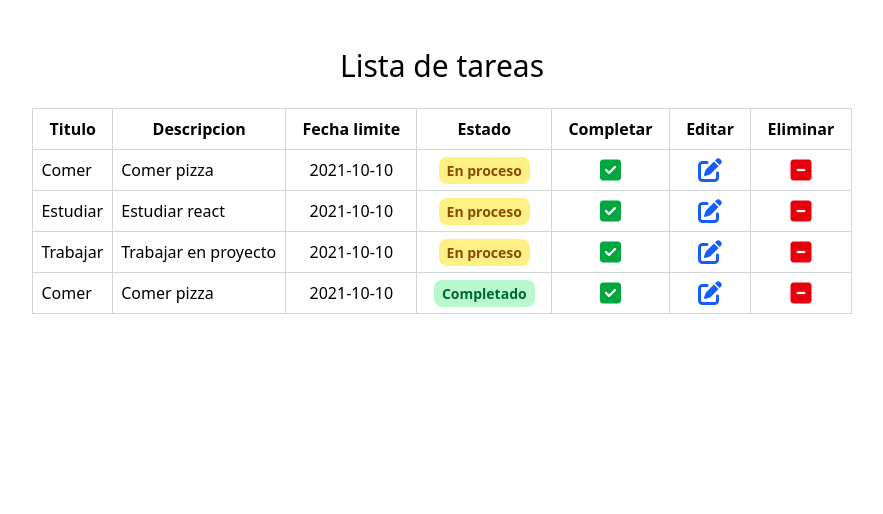
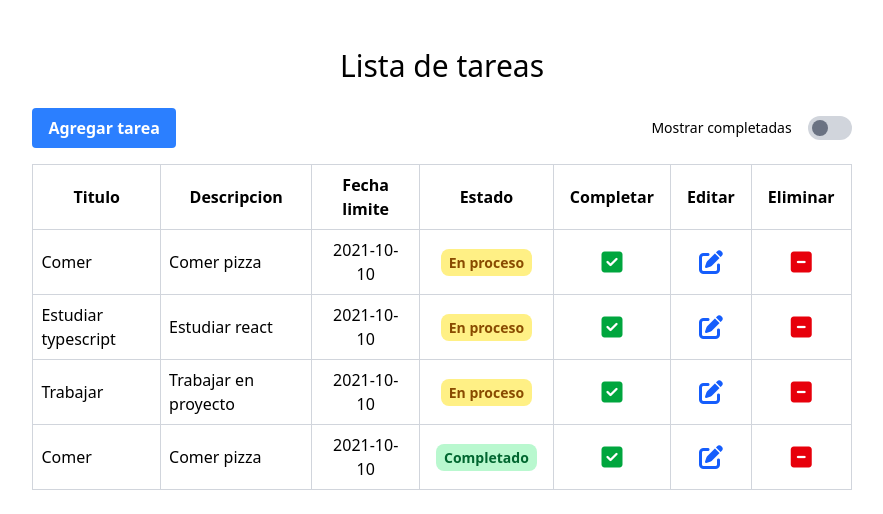
Before and after one commit to J-Antonio73/frontend_todo, a React (Vite) app: page / in a window 1280 px wide. Shown: the top 514 px of the page, without its empty margins (198-1081 px from the left). Built offline with nearby package versions, Linux system fonts and the light colour scheme.

Commit message:
create add task button and show completed switch

```diff
--- /dev/null
+++ b/src/components/ButtonsHeader/AddTask.jsx
@@ -0,0 +1,7 @@
+export default function AddTask() {
+	return (
+		<button className="bg-blue-500 hover:bg-blue-700 text-white font-bold py-2 px-4 rounded cursor-pointer">
+			Agregar tarea
+		</button>
+	);
+}
--- /dev/null
+++ b/src/components/ButtonsHeader/ButtonsContainer.jsx
@@ -0,0 +1,14 @@
+import AddTask from "./AddTask";
+import CompletedSwitch from "./CompletedSwitch";
+
+export default function ButtonsContainer({ completed, setCompleted }) {
+	return (
+		<div className="flex flex-col sm:flex-row justify-between items-center mb-4">
+			<AddTask />
+			<CompletedSwitch
+				completed={completed}
+				setCompleted={setCompleted}
+			/>
+		</div>
+	);
+}
--- /dev/null
+++ b/src/components/ButtonsHeader/CompletedSwitch.jsx
@@ -0,0 +1,27 @@
+import { useState } from "react";
+export default function CompletedSwitch() {
+	const [completed, setCompleted] = useState(false);
+
+	return (
+		<div className="flex items-center space-x-4 py-2">
+			<p className="text-sm">Mostrar completadas</p>
+			<label className="relative inline-flex items-center cursor-pointer">
+				<input
+					type="checkbox"
+					checked={completed}
+					onChange={() => setCompleted(!completed)}
+					className="sr-only"
+				/>
+				<span className="w-11 h-6 bg-gray-300 rounded-full inline-flex items-center p-1 transition-colors duration-300">
+					<span
+						className={`${
+							completed
+								? "bg-green-500 translate-x-5"
+								: "bg-gray-500"
+						} w-4 h-4 rounded-full transition-transform duration-300`}
+					></span>
+				</span>
+			</label>
+		</div>
+	);
+}
--- a/src/components/TableComponent/TableComponent.jsx
+++ b/src/components/TableComponent/TableComponent.jsx
@@ -62,7 +62,7 @@ export default function TableComponent() {
 					</tr>
 					<tr>
 						<td className="border border-gray-300 px-2 py-2 ">
-							Estudiar
+							Estudiar typescript
 						</td>
 						<td className="border border-gray-300 px-2 py-2 ">
 							Estudiar react
--- a/src/components/TodoContainer/TodoContainer.jsx
+++ b/src/components/TodoContainer/TodoContainer.jsx
@@ -1,8 +1,10 @@
 import TableComponent from "../TableComponent/TableComponent";
+import ButtonsContainer from "../ButtonsHeader/ButtonsContainer";
 
 export default function TodoContainer() {
 	return (
 		<div className="w-full pt-6">
+			<ButtonsContainer />
 			<TableComponent />
 		</div>
 	);
```
